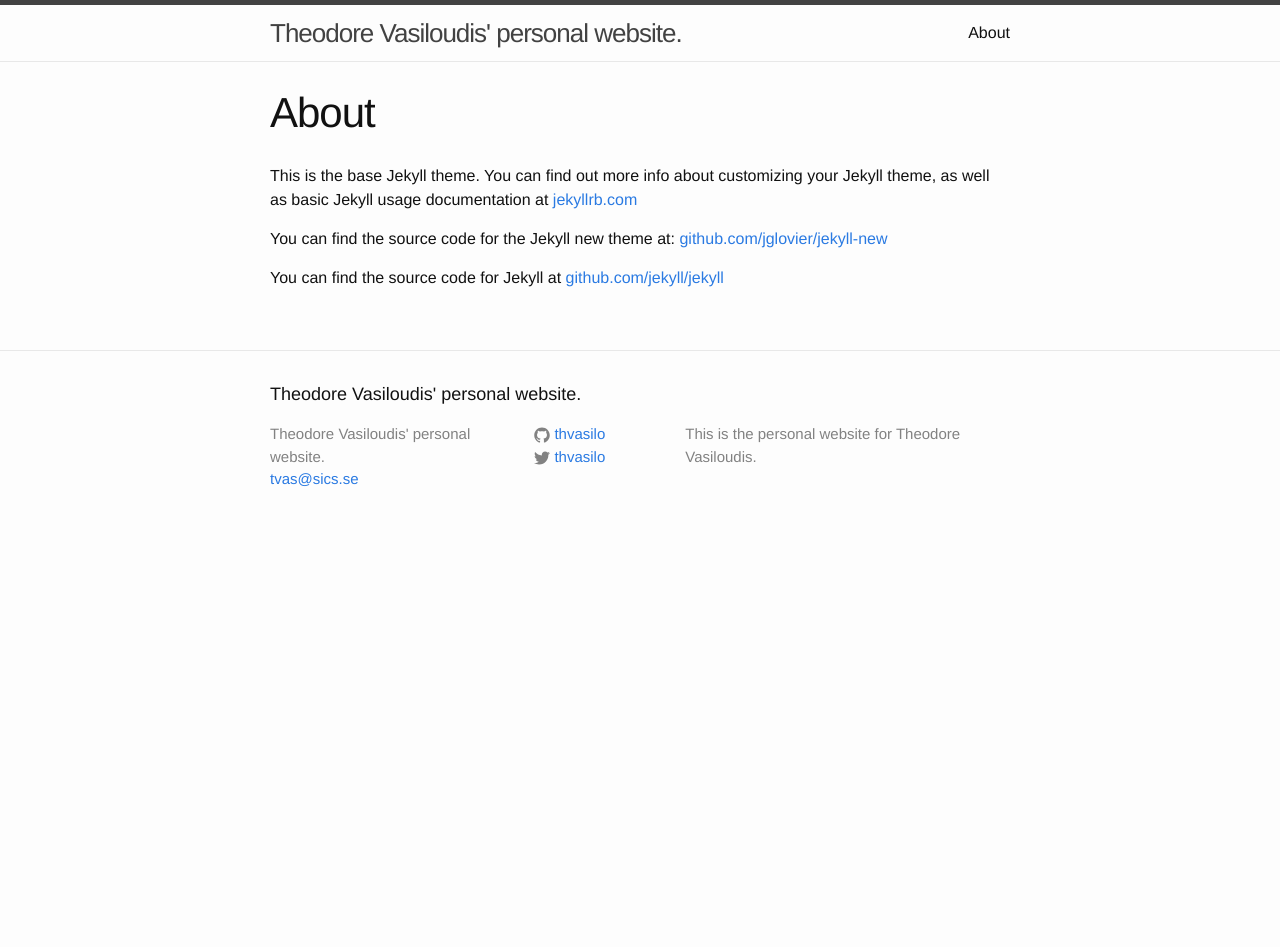
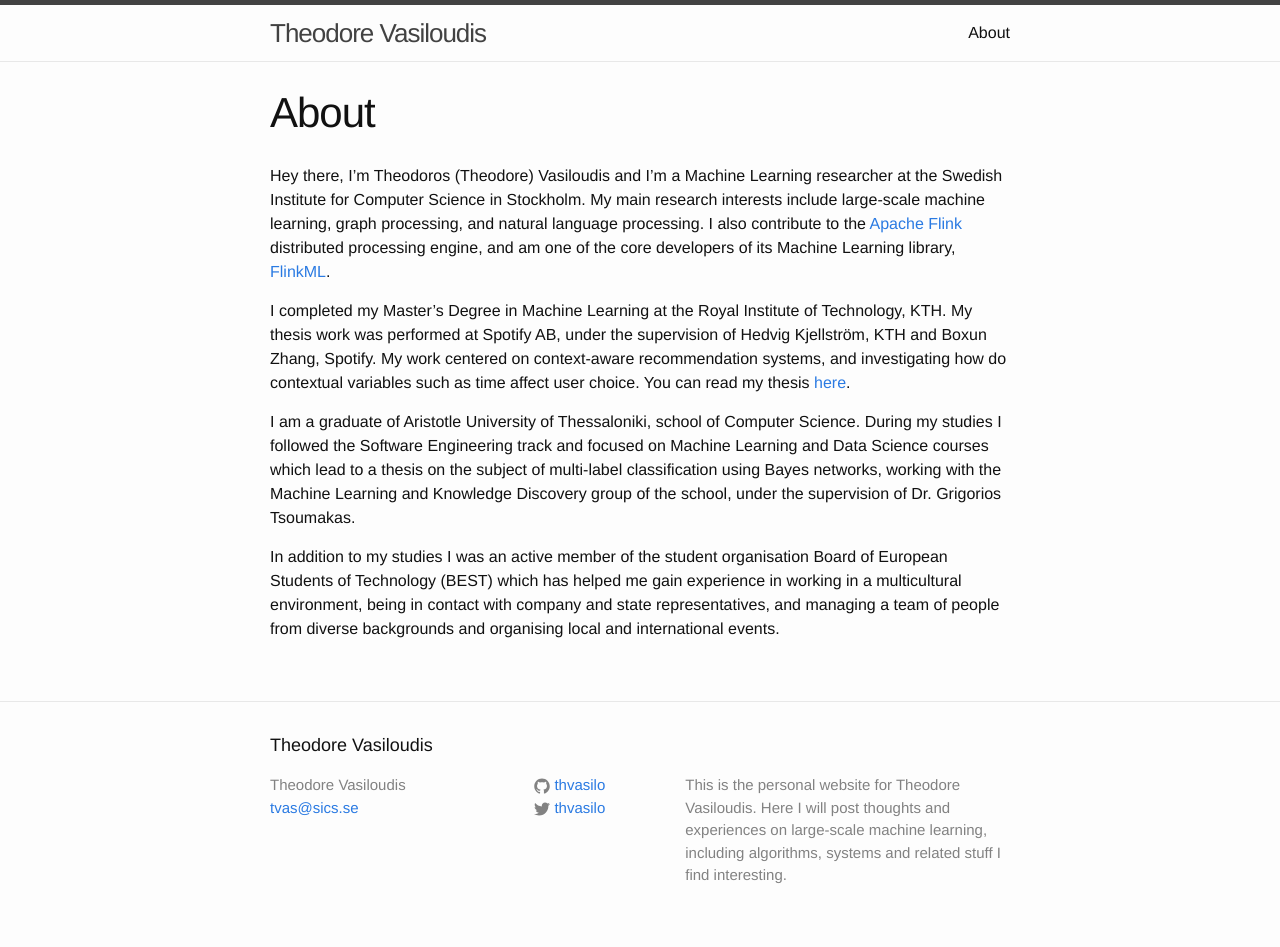
Before and after one commit to thvasilo/thvasilo.github.io, a Jekyll site: the page built from about.md, in a window 1280 px wide. Built offline with Jekyll 4.4.1, drawn with Linux system fonts in a browser that asks for light colours; before the commit the page ends 900 px from its top, so only the background shows below that.

Commit message:
Modify description etc.

```diff
--- a/_config.yml
+++ b/_config.yml
@@ -1,8 +1,10 @@
 # Site settings
-title: Theodore Vasiloudis' personal website.
+title: Theodore Vasiloudis
 email: tvas@sics.se
 description: > # this means to ignore newlines until "baseurl:"
   This is the personal website for Theodore Vasiloudis.
+  Here I will post thoughts and experiences on large-scale machine learning,
+  including algorithms, systems and related stuff I find interesting.
 baseurl: "" # the subpath of your site, e.g. /blog/
 url: "http://tvas.me" # the base hostname & protocol for your site
 twitter_username: thvasilo
--- a/about.md
+++ b/about.md
@@ -4,8 +4,23 @@ title: About
 permalink: /about/
 ---
 
-This is the base Jekyll theme. You can find out more info about customizing your Jekyll theme, as well as basic Jekyll usage documentation at [jekyllrb.com](http://jekyllrb.com/)
+Hey there, I'm Theodoros (Theodore) Vasiloudis and I'm a Machine Learning researcher at the Swedish Institute for Computer Science
+in Stockholm. My main research interests include large-scale machine learning, graph processing, and
+natural language processing. I also contribute to the [Apache Flink](flink.apache.org) distributed processing engine,
+and am one of the core developers of its Machine Learning library, [FlinkML](https://ci.apache.org/projects/flink/flink-docs-master/libs/ml/).
 
-You can find the source code for the Jekyll new theme at: [github.com/jglovier/jekyll-new](https://github.com/jglovier/jekyll-new)
+I completed my Master's Degree in Machine Learning at the Royal Institute of Technology, KTH.
+My thesis work was performed at Spotify AB, under the supervision of Hedvig Kjellström, KTH and
+Boxun Zhang, Spotify. My work centered on context-aware recommendation systems, and investigating
+how do contextual variables such as time affect user choice. You can read my thesis [here](http://www.diva-portal.org/smash/get/diva2:754842/FULLTEXT01.pdf).
 
-You can find the source code for Jekyll at [github.com/jekyll/jekyll](https://github.com/jekyll/jekyll)
+I am a graduate of Aristotle University of Thessaloniki, school of Computer Science. During my
+studies I followed the Software Engineering track and focused on Machine Learning and Data Science
+courses which lead to a thesis on the subject of multi-label classification using Bayes networks,
+working with the Machine Learning and Knowledge
+Discovery group of the school, under the supervision of Dr. Grigorios Tsoumakas.
+
+In addition to my studies I was an active member of the student organisation Board of
+European Students of Technology (BEST) which has helped me gain experience in working in a
+multicultural environment, being in contact with company and state representatives, and managing a
+team of people from diverse backgrounds and organising local and international events.
```
Also changed, not shown: _posts/2015-11-23-welcome-to-jekyll.markdown (deleted, +0 -25 lines), 2 other files.
